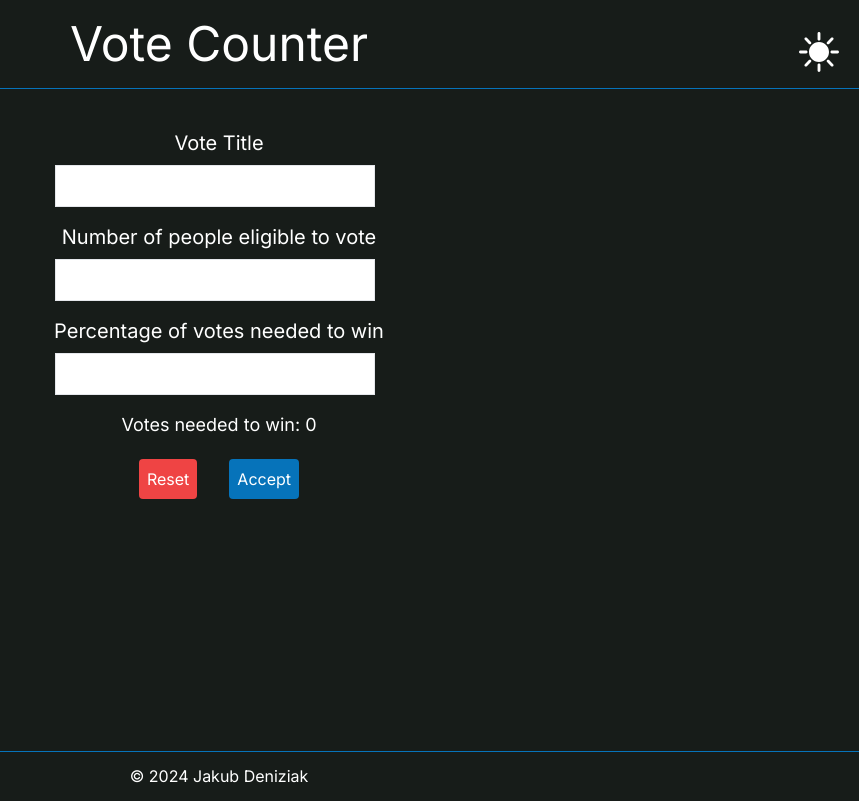
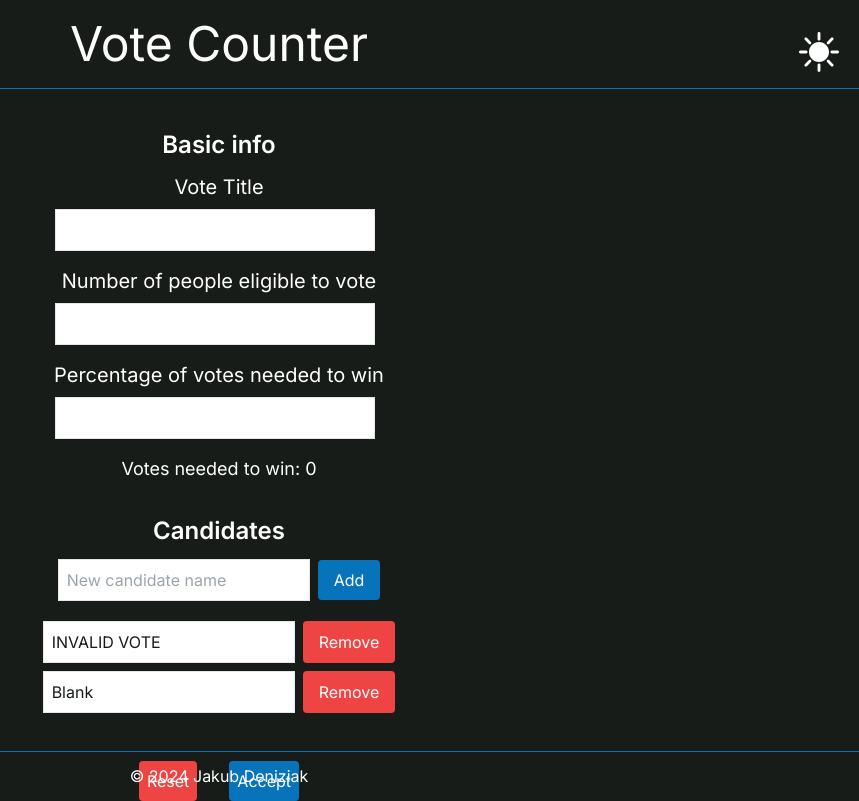
Before and after one commit to jakubdeniziak/vote-counter, a Next.js app: page / in a window 1280 px wide. Shown: the whole page, without its empty margins (421-1280 px from the left). Built offline with nearby package versions, Linux system fonts and the light colour scheme.

Commit message:
Move adding candidates to setup view

```diff
--- a/src/app/components/VoteSetup.jsx
+++ b/src/app/components/VoteSetup.jsx
@@ -1,9 +1,10 @@
 import { useState, useEffect } from 'react';
 
 
-const VoteSetup = ({ voteTitle, setVoteTitle, numberOfPeople, setNumberOfPeople, percentageToWin, setPercentageNeededToWin, setIsSetUp, resetVote }) => {
+const VoteSetup = ({ voteTitle, setVoteTitle, numberOfPeople, setNumberOfPeople, percentageToWin, setPercentageNeededToWin, setIsSetUp, resetVote, candidates, setCandidates }) => {
     const [inputValue, setInputValue] = useState(voteTitle);
     const [votesNeeded, setVotesNeeded] = useState(0);
+    const [newCandidateName, setNewCandidateName] = useState('');
 
 
     const handleInputChange = (e) => {
@@ -23,6 +24,17 @@ const VoteSetup = ({ voteTitle, setVoteTitle, numberOfPeople, setNumberOfPeople,
         setPercentageNeededToWin(e.target.value);
     };
 
+    const handleNewCandidateChange = (e) => {
+        setNewCandidateName(e.target.value);
+    };
+
+    const addNewCandidate = () => {
+        if (newCandidateName.trim() !== '') {
+            setCandidates([...candidates, { name: newCandidateName, votes: 0 }]);
+            setNewCandidateName('');
+        }
+    };
+
 
     useEffect(() => {
         if (numberOfPeople && percentageToWin) {
@@ -35,7 +47,9 @@ const VoteSetup = ({ voteTitle, setVoteTitle, numberOfPeople, setNumberOfPeople,
 
 
     return (
+        <div>
             <section className="text-center mt-10">
+                <h2 className="text-2xl font-semibold mb-3">Basic info</h2>
                 <div className="mb-4">
                     <label htmlFor="voteTitle" className="block text-xl mb-2">Vote Title</label>
                     <input
@@ -69,7 +83,44 @@ const VoteSetup = ({ voteTitle, setVoteTitle, numberOfPeople, setNumberOfPeople,
                 <p className="text-lg mt-2">
                     Votes needed to win: {votesNeeded}
                 </p>
+            </section>
+            <section className="mt-8">
+                <h2 className="text-2xl font-semibold mb-3">Candidates</h2>
+                <div className="mb-4">
+                    <input
+                        type="text"
+                        value={newCandidateName}
+                        onChange={handleNewCandidateChange}
+                        placeholder="New candidate name"
+                        className="border p-2 mr-2 text-primary"
+                    />
+                    <button
+                        onClick={addNewCandidate}
+                        className="bg-accent text-secondary px-4 py-2 rounded"
+                    >
+                        Add
+                    </button>
                     <div className="mt-5">
+                        {candidates.map((candidate, index) => (
+                            <div key={index} className="flex flex-row justify-center mb-2">
+                                <input
+                                    type="text"
+                                    value={candidate.name}
+                                    readOnly
+                                    className="border p-2 mr-2 text-primary"
+                                />
+                                <button
+                                    onClick={() => removeVote(index)}
+                                    className="bg-accent2 text-secondary px-4 py-2 rounded"
+                                >
+                                    Remove
+                                </button>
+                            </div>
+                        ))}
+                    </div>
+                </div>
+            </section>
+            <div className="mt-12">
                 <button
                     onClick={resetVote}
                     className="bg-accent2 text-secondary p-2 rounded mr-8"
@@ -83,7 +134,7 @@ const VoteSetup = ({ voteTitle, setVoteTitle, numberOfPeople, setNumberOfPeople,
                     Accept
                 </button>
             </div>
-        </section>
+      </div>
     )
 }
 
--- a/src/app/page.tsx
+++ b/src/app/page.tsx
@@ -85,6 +85,8 @@ export default function Home() {
             setPercentageNeededToWin={setPercentageNeededToWin}
             setIsSetUp={setIsSetUp}
             resetVote={resetVote}
+            candidates={candidates}
+            setCandidates={setCandidates}
           />
           :
           <div>
```
Lines whose indentation alone changed are shown as unchanged.
